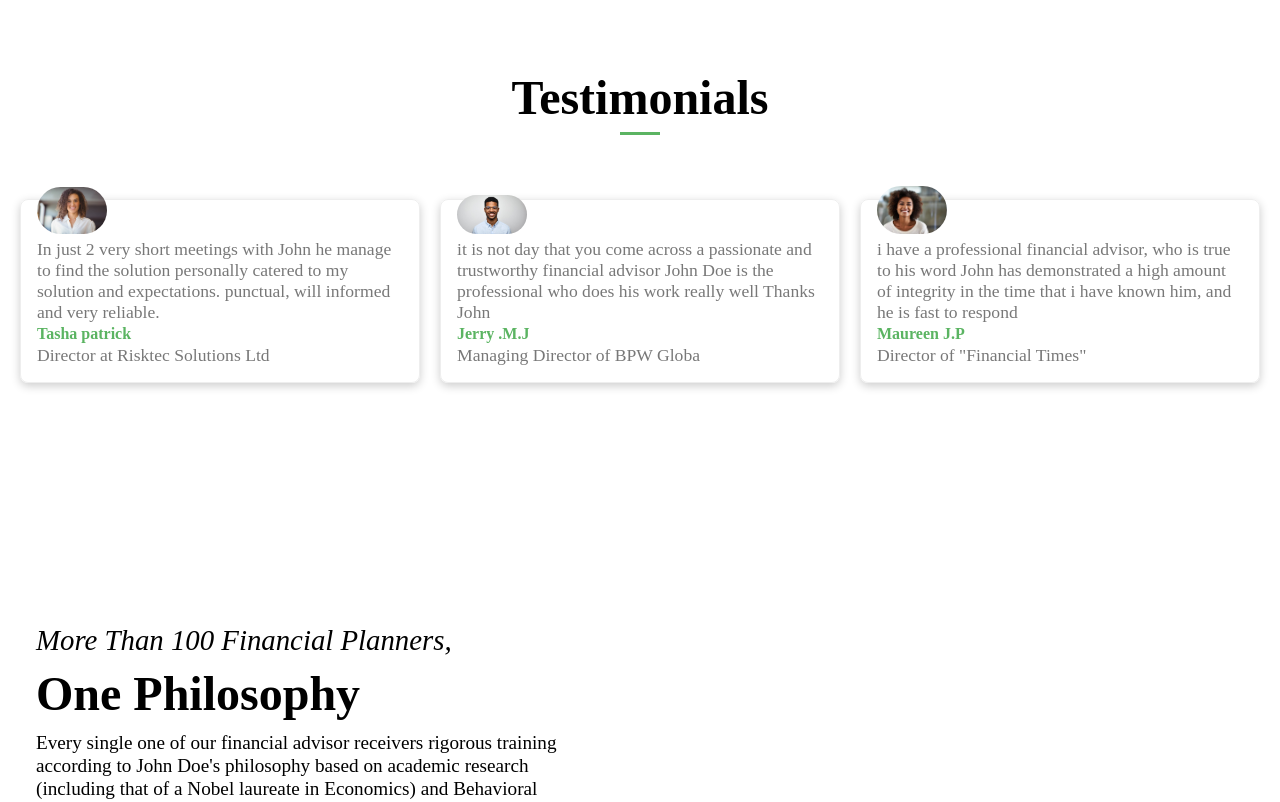
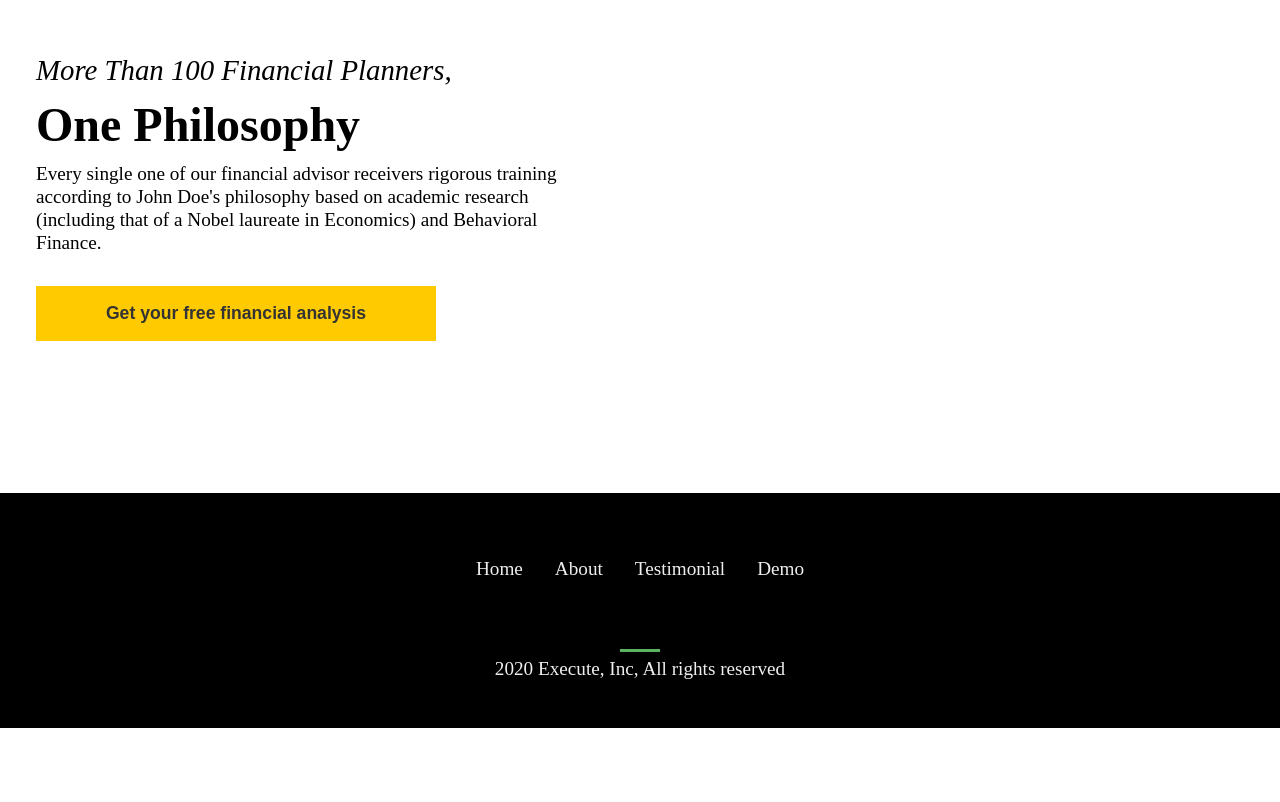
Before and after one commit to jeffren10/Execute-Advert, a React (Vite) app: page / in a window 1280 px wide. Shown: the part 1501-2303 px from the top of the page. After the commit the page ends 2229 px from the top, so only its background shows below. Built offline with nearby package versions, Linux system fonts and the light colour scheme.

Commit message:
deployment issue

```diff
--- a/src/App.jsx
+++ b/src/App.jsx
@@ -2,7 +2,7 @@ import { useState } from 'react'
 import Navbar from './Components/Navbar'
 import Hero from './Components/Hero'
 import About from './Components/About'
-import Testimonials from './Components/testimonials'
+// import Testimonials from './Components/testimonials'
 import Demo from './Components/Demo'
 import Footer from './Components/Footer'
 
@@ -12,7 +12,7 @@ function App() {
       <Navbar />
       <Hero />
       <About />
-      <Testimonials />
+      {/* <Testimonials /> */}
       <Demo />
       <Footer />
     </div>
```
